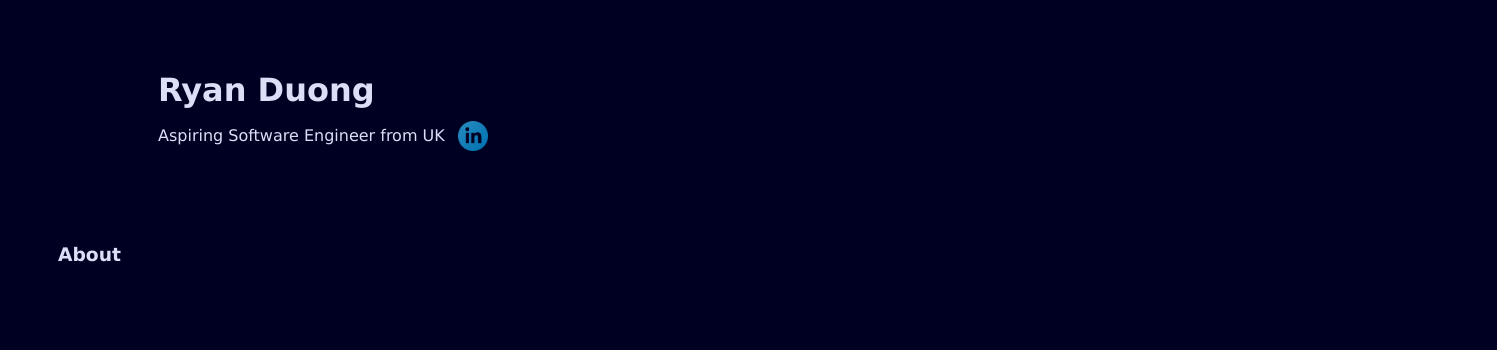
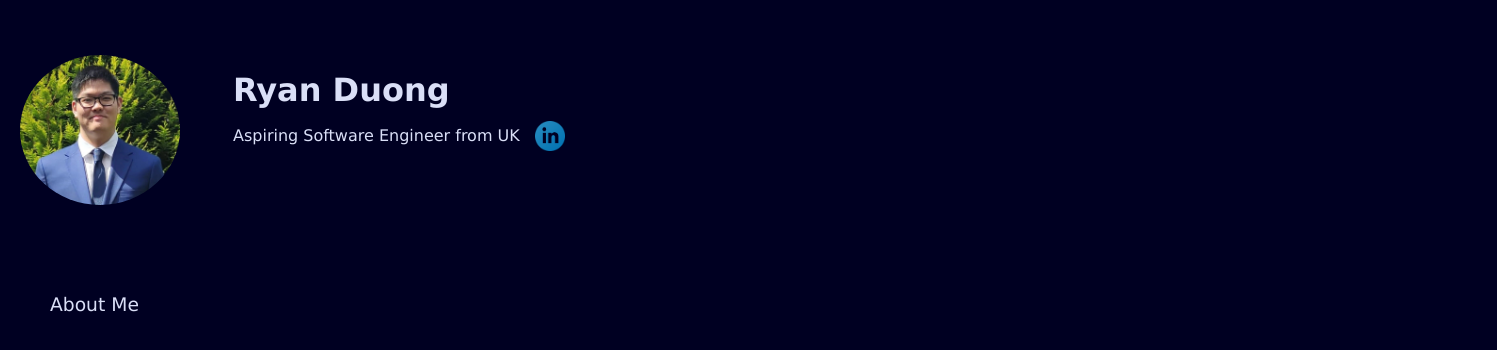
Before and after one commit to RyanDuong0/ryanduong0.github.io, a plain HTML site: page index.html in a window 1280 px wide. Shown: the whole page, 1497 px wide, since content can reach past the window. Drawn offline with Linux system fonts and the light colour scheme.

Commit message:
Updated app.css, index.html to add profile picture, new div tag to enlarge LinkedIn logo on mouse hover.
Added profilepicture.jpg and profilepicture.webp to display self portrait in top left corner of website

```diff
--- a/app.css
+++ b/app.css
@@ -3,16 +3,18 @@ h1{
     color: #dadff7;
 }
 #about{
-    font-family: Verdana, Geneva, Tahoma, sans-serif;
-    position: relative;
+    font-family: Verdana;
+    font-weight: 400;
+    filter: brightness(1);
+    position: absolute;
     color: #dadff7;
-    top: 75px;
+    top: 275px;
     left: 50px;
 }
 #header{
     position: relative;
     top: 50px;
-    left: 150px;
+    left: 225px;
 }
 body{
     background-color: #000022;
@@ -22,10 +24,26 @@ p{
     font-family: Verdana, Geneva, Tahoma, sans-serif;
     position: relative;
     top: 45px;
-    left: 150px;
+    left: 225px;
 }
 #linkedInLogo{
-    position: relative;
-    left: 450px;
-    top: 5px;
+    position: absolute;
+    left: 540px;
+    top: 121px;
 }
+#profilePicture{
+    border-radius: 50%;
+    position: absolute;
+    top: 55px;
+    left: 20px;
+}
+#zoomLinkedIn{
+    width:30px; /*width of your image*/
+   height:30px; /*height of your image*/
+   content:url("linkedin.png");
+   margin:0; /* If you want no margin */
+   padding:0;
+   position: absolute;
+    left: 535px;
+    top: 121px;
+}
--- a/index.html
+++ b/index.html
@@ -2,15 +2,31 @@
 <head>
     <link rel="stylesheet" href="app.css"/>
     <title>Ryan Duong</title>
+    <style>
+    #zoomLinkedIn{
+        padding: 0;
+        transition: transform 0.2s;
+        margin: 0 auto;
+    }
+    #zoomLinkedIn:hover {
+        transform: scale(1.2);
+    }
+    </style>
 </head>
 <html>
     <body>
         <h1 id="header">Ryan Duong</h1>
         <p>Aspiring Software Engineer from UK</p>
+        <img src = "profilepicture.jpg" alt = "Profile Picture" width = 160 height = "150" id = "profilePicture">
+        <!--
         <a href="https://www.linkedin.com/in/ryan-duong-97b960328/" class="button">
             <img src = "linkedin.png" alt = "LinkedIn" width = "30" height = "30" id = "linkedInLogo">
         </a>
-        <h3 id="about">About</h3>
+        -->
+        <a href = "https://www.linkedin.com/in/ryan-duong-97b960328/" class="button">
+            <div id="zoomLinkedIn" onclick="">&nbsp;</div>
+        </a>
+        <h3 id="about">About Me</h3>
     </body>
     <script src = "app.js"></script>
 </html>
```
Also changed, not shown: profilepicture.jpg (added), profilepicture.webp (added).
